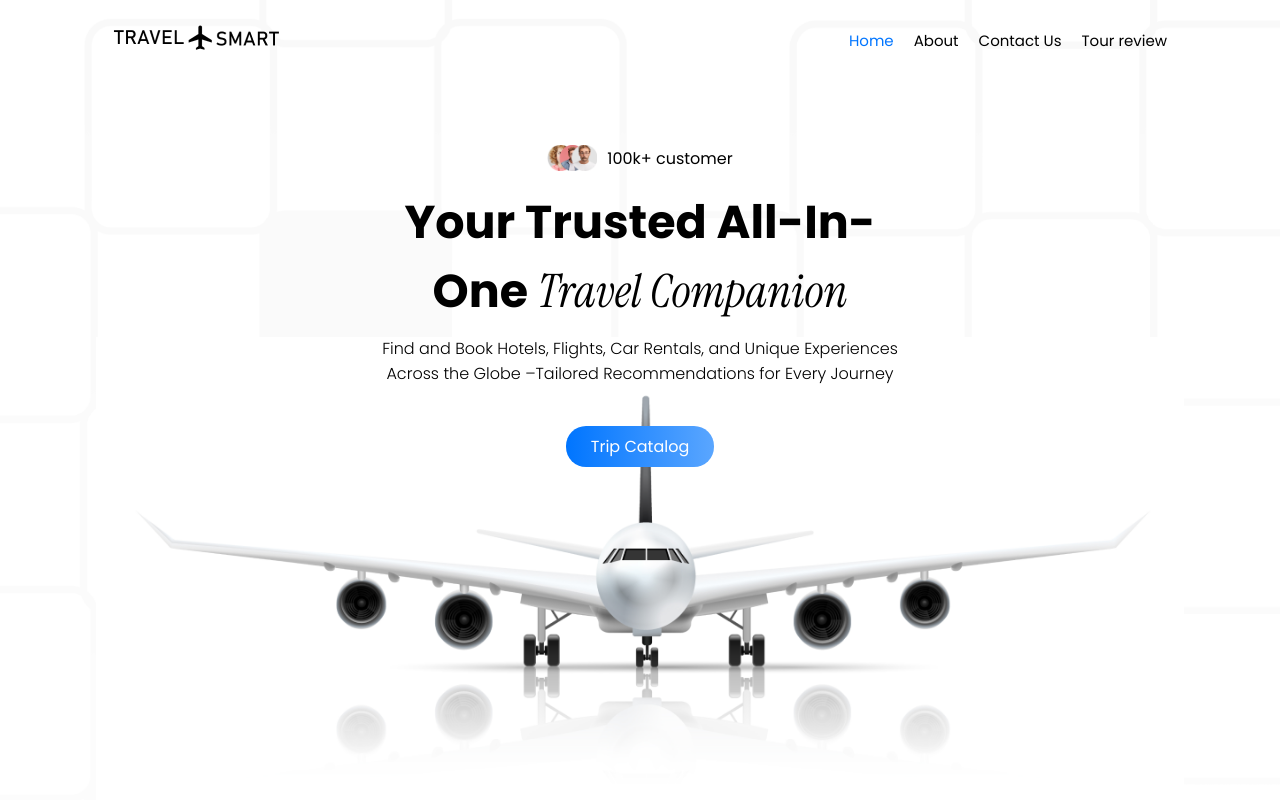
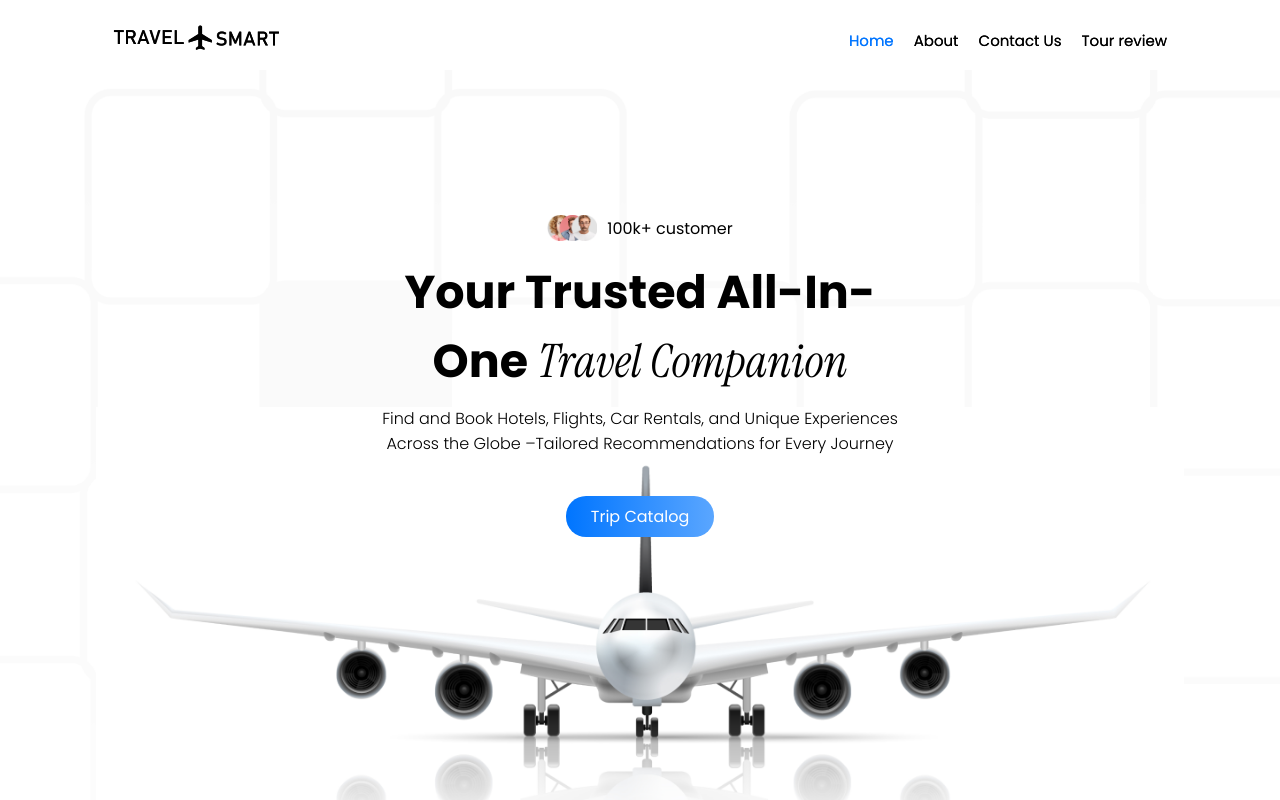
Before and after one commit to BadBoyBEWA/Travelsmart, a React (Create React App) app: page / in a window 1280 px wide. Shown: the top 800 px of the page. Built offline with nearby package versions, Linux system fonts and the light colour scheme.

Commit message:
new changes

```diff
--- a/src/App.js
+++ b/src/App.js
@@ -5,11 +5,13 @@ import Buttons from './Components/Buttons';
 import Tripcatalog from './Pages/Tripcatalog';
 import Home from './Components/Home';
 import Aboutus from './Pages/Aboutus';
+import Navbar from './Components/Navbar';
 
 function App() {
   return (
     <>
     <BrowserRouter>
+    <Navbar/>
     <Routes>
       <Route path='/' element={<Home/>}/>
       <Route path='/tripcatalog' element={<Tripcatalog/>}/>
--- a/src/Components/Home.jsx
+++ b/src/Components/Home.jsx
@@ -1,5 +1,5 @@
-import React, { useState, useEffect } from 'react';
-import { Menu } from 'lucide-react';
+import React from 'react';
+// import { Menu } from 'lucide-react';
 import Logo from './Logo';
 import Links from './Links';
 import Images from '../assets/img';
@@ -9,47 +9,50 @@ import Airplane from './Airplane';
 import Footers from '../Footers/footers.jsx';
 import '../App.css';
 // import Aboutus from '../Pages/Aboutus';
+import Navbar from './Navbar.jsx';
 
 
 export default function Home(){
-  const [isScrolled, setIsScrolled] = useState(false);
-  const [isMenuOpen, setIsMenuOpen] = useState(false);
+  // const [isScrolled, setIsScrolled] = useState(false);
+  // const [isMenuOpen, setIsMenuOpen] = useState(false);
 
-  useEffect(() => {
-    const handleScroll = () => {
-      if (window.scrollY > 50) {
-        setIsScrolled(true);
-      } else {
-        setIsScrolled(false);
-      }
-    };
+  // useEffect(() => {
+  //   const handleScroll = () => {
+  //     if (window.scrollY > 50) {
+  //       setIsScrolled(true);
+  //     } else {
+  //       setIsScrolled(false);
+  //     }
+  //   };
 
-    window.addEventListener('scroll', handleScroll);
+  //   window.addEventListener('scroll', handleScroll);
 
-    return () => {
-      window.removeEventListener('scroll', handleScroll);
-    };
-  }, []);
+  //   return () => {
+  //     window.removeEventListener('scroll', handleScroll);
+  //   };
+  // }, []);
 
-  const toggleMenu = () => {
-    setIsMenuOpen(!isMenuOpen);
-  };
+  // const toggleMenu = () => {
+  //   setIsMenuOpen(!isMenuOpen);
+  // };
   return (
     <div className='whole'>
-      <header>
+<Navbar/>
+
+      {/* <header>
         <nav className={`navbar ${isScrolled ? 'scrolled' : ''}`}>
           <div className="content">
             <Logo logoimg={Images.img1} logotx='logo' logosec='logostyle'/>
-            <Links linkstyle='links' directory1='#homepage' directory2='#about' homelink='active1' link1='Home' link2='About' link3='Contact Us' link4='Tour review'/>
+            <Links linkstyle='links' directory1='#homepage' directory2='#about' homelink='active1' link1='Home' link2='About' link3='Contact Us' link4='Tour review'/> */}
             {/* Mobile Menu Button */}
-            <div className="mobile-only">
+            {/* <div className="mobile-only">
               <button className="menu-button" onClick={toggleMenu}>
                 <Menu className="menu-icon" />
               </button>
             </div>
           </div>
         </nav>
-      </header>
+      </header> */}
 
       <section className='container' id='homepage'>
         <div className='herosec'>
--- /dev/null
+++ b/src/Components/Navbar.jsx
@@ -0,0 +1,48 @@
+import React, { useState, useEffect } from 'react';
+import Logo from './Logo'
+import Links from './Links'
+import { Menu } from 'lucide-react'
+import Images from '../assets/img'
+
+export default function Navbar() {
+    const [isScrolled, setIsScrolled] = useState(false);
+    const [isMenuOpen, setIsMenuOpen] = useState(false);
+
+    useEffect(() => {
+      const handleScroll = () => {
+        if (window.scrollY > 50) {
+          setIsScrolled(true);
+        } else {
+          setIsScrolled(false);
+        }
+      };
+
+      window.addEventListener('scroll', handleScroll);
+
+      return () => {
+        window.removeEventListener('scroll', handleScroll);
+      };
+    }, []);
+
+    const toggleMenu = () => {
+      setIsMenuOpen(!isMenuOpen);
+    };
+
+  return (
+    <header>
+        <nav className={`navbar ${isScrolled ? 'scrolled' : ''}`}>
+          <div className="content">
+            <Logo logoimg={Images.img1} logotx='logo' logosec='logostyle'/>
+            <Links linkstyle='links' directory1='#homepage' directory2='#about' homelink='active1' link1='Home' link2='About' link3='Contact Us' link4='Tour review'/>
+            {/* Mobile Menu Button */}
+            <div className="mobile-only">
+              <button className="menu-button" onClick={toggleMenu}>
+                <Menu className="menu-icon" />
+              </button>
+            </div>
+          </div>
+        </nav>
+      </header>
+
+  )
+}
--- a/src/Footers/footers.jsx
+++ b/src/Footers/footers.jsx
@@ -62,7 +62,7 @@ export default function footers() {
         <div className='footer-copyright'>
             <p>@{new Date(). getFullYear()} All rights reserved.
             </p>
-        </div>
+         </div>
         <div className="footer-below-links">
             <a href=""><div><p>Terms of Use</p></div></a>
             <a href=""><div><p>Security</p></div></a>
--- a/src/Pages/Aboutus.jsx
+++ b/src/Pages/Aboutus.jsx
@@ -47,7 +47,7 @@ export default function Aboutus() {
           <Airplane airimg={Images.img14}/>
           </div>
         </div>
-g
+
         <div className='promise-sec'>
           <div>
           <Text texts='Our Promise' textstyle='promisetx'/>
```
